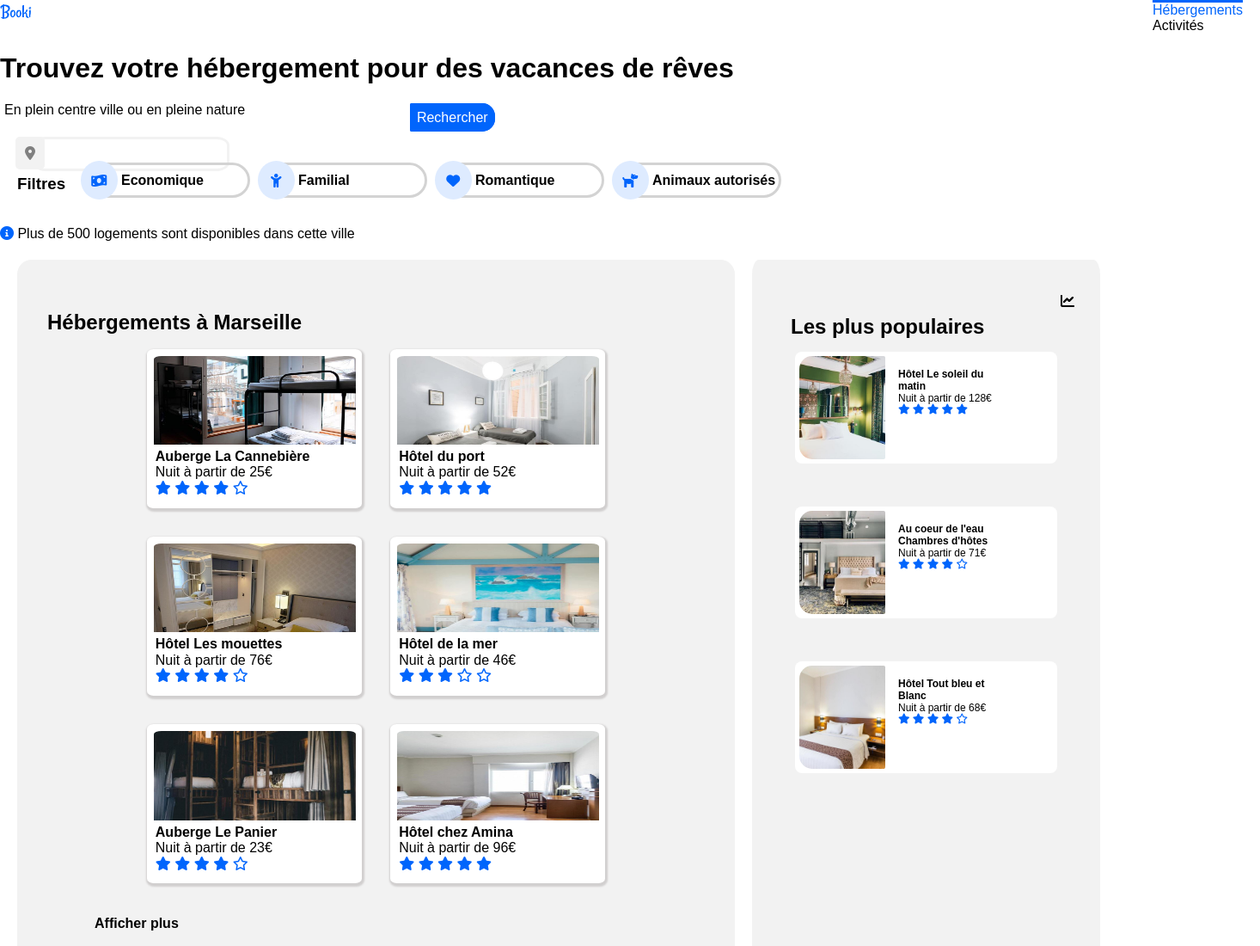
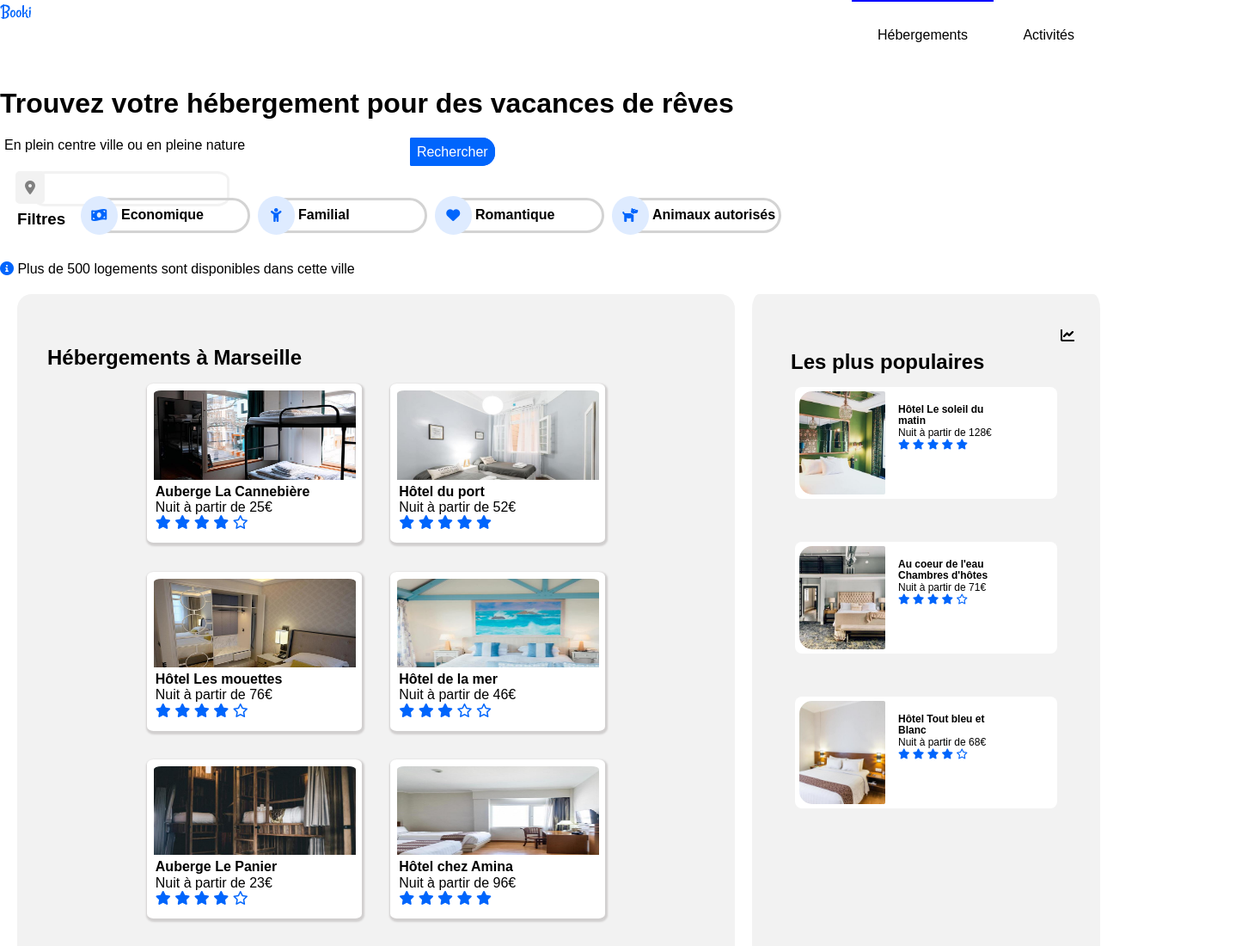
Before and after one commit to CJ75/oc-projet-2, a plain HTML site: page index.html in a window 1280 px wide. Shown: the top 1100 px of the page at 86% size, 1466 px wide, since content can reach past the window. Drawn offline with nearby package versions, Linux system fonts and the light colour scheme.

Commit message:
re-slicing of menu + css

```diff
--- a/desktop.css
+++ b/desktop.css
@@ -3,6 +3,18 @@
 
 header .menu {
 	display: flex;
+	justify-content: space-between;
+}
+
+header .menu .links a {
+	border-top: solid 2px transparent;
+	padding: 30px;
+	display: inline-block;
+	color: inherit;
+	text-decoration: none;
+}
+header .menu .links a.active {
+	border-color: blue;
 }
 
 #container img {
--- a/index.html
+++ b/index.html
@@ -18,17 +18,15 @@
 	<!-- En tête de la page-->
 <header>
 
-<div class= menu >
-	<div>
-		<img src= "images/logo/Booki.png" alt="Logo Booki" >
+	<div class="menu">
+		<div>
+			<img src="images/logo/Booki.png" alt="Logo Booki">
+		</div>
+		<div class="links">
+			<a class="active" href="#">Hébergements</a>
+			<a href="#"> Activités</a>
+		</div>
 	</div>
-
-    <div>
-		<div class="navigation_1"> <a href="#" >Hébergements</a> </div>
-		<div class="navigation_2"> <a href="#"> Activités</a> </div>
-	</div>
-
-</div>
 
 		<h1>Trouvez votre hébergement pour des vacances de rêves </h1>
 		<p> En plein centre ville ou en pleine nature </p>
```
